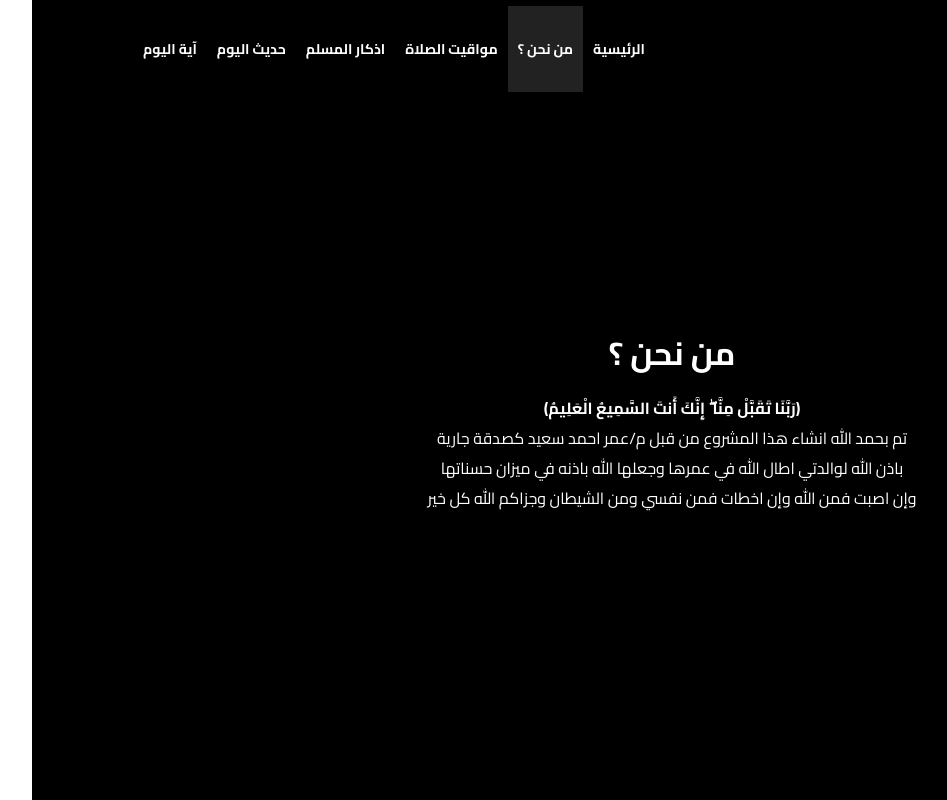
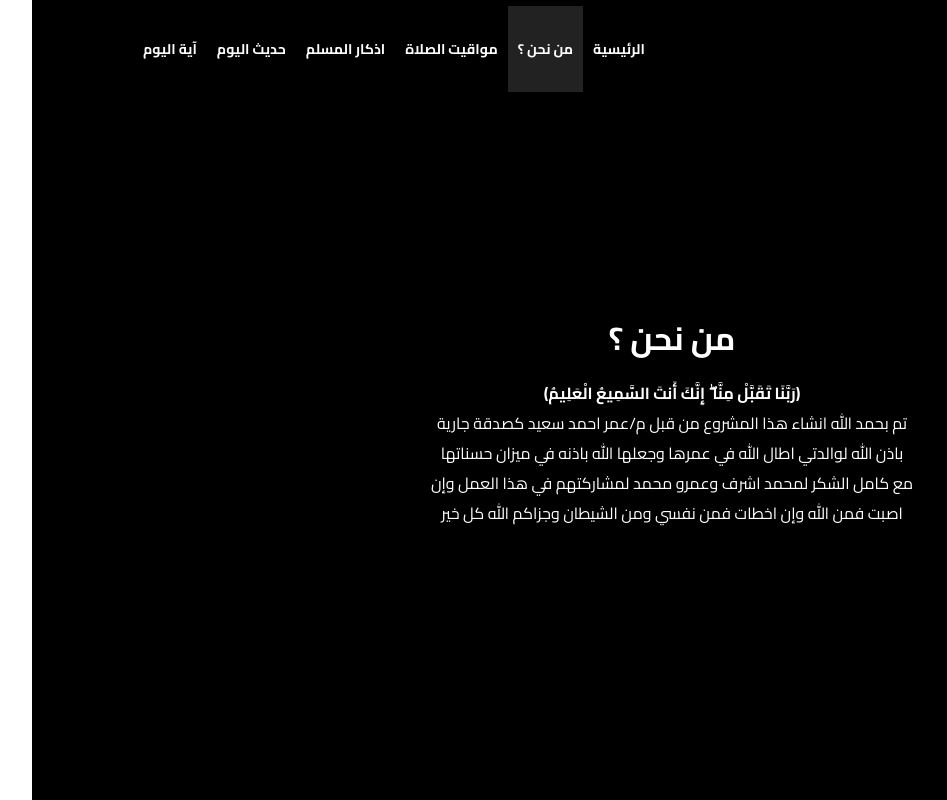
Before and after one commit to 0omarahmed73/Huda-sWay2, a React (Vite) app: page /about in a window 1280 px wide. Shown: the whole page, without its empty margins (317-1264 px from the left). Built offline with nearby package versions, Linux system fonts and the light colour scheme.

Commit message:
Update About.jsx

```diff
--- a/src/components/About.jsx
+++ b/src/components/About.jsx
@@ -12,6 +12,7 @@ export const About = () => {
           تم بحمد الله انشاء هذا المشروع من قبل م/عمر احمد سعيد كصدقة جارية باذن
           الله لوالدتي اطال الله في عمرها وجعلها الله باذنه في ميزان حسناتها
           <br />
+          مع كامل الشكر لمحمد اشرف وعمرو محمد لمشاركتهم في هذا العمل
           وإن اصبت فمن الله وإن اخطات فمن نفسي ومن الشيطان وجزاكم الله كل خير
         </p>
         <p></p>
```
